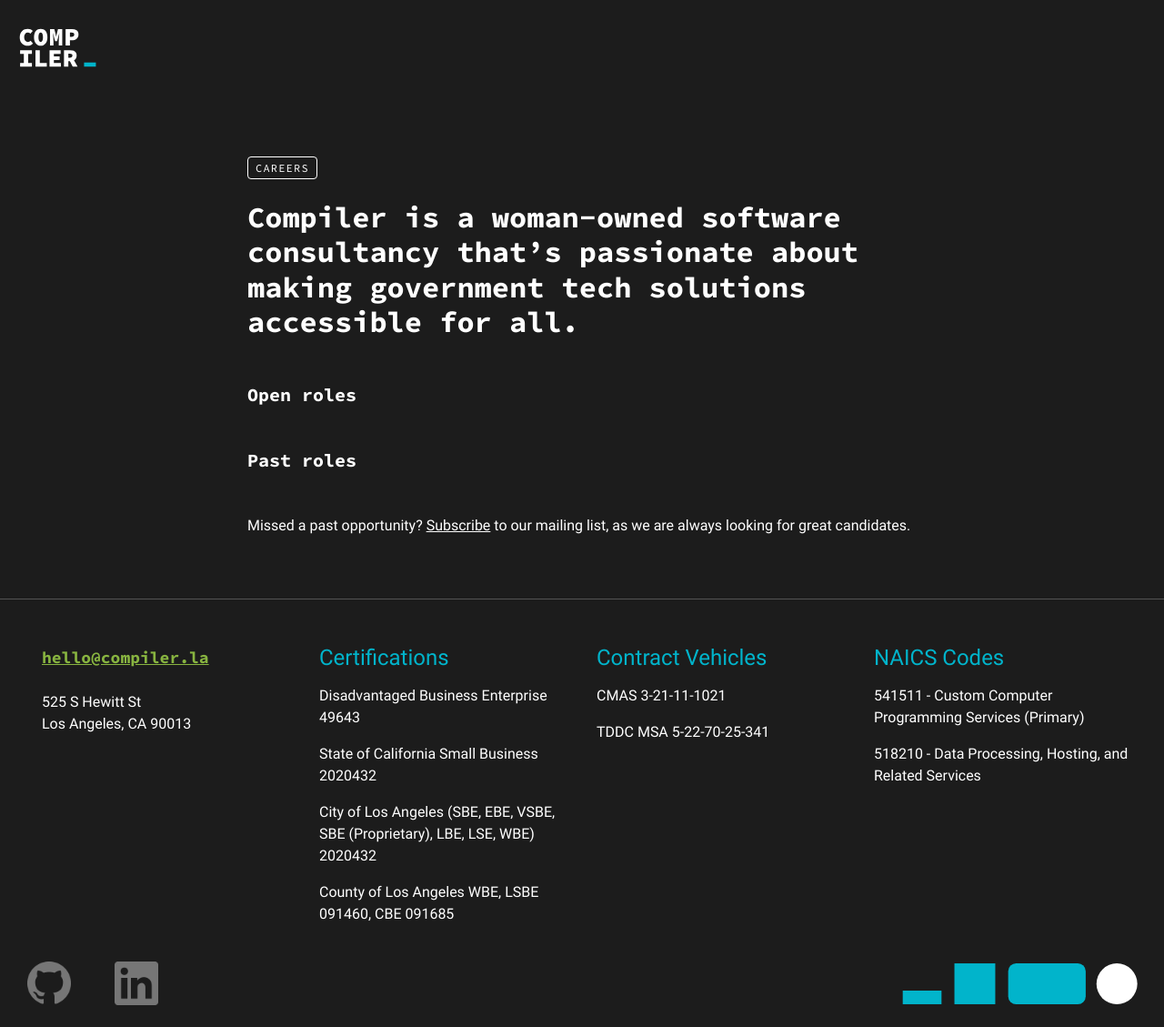
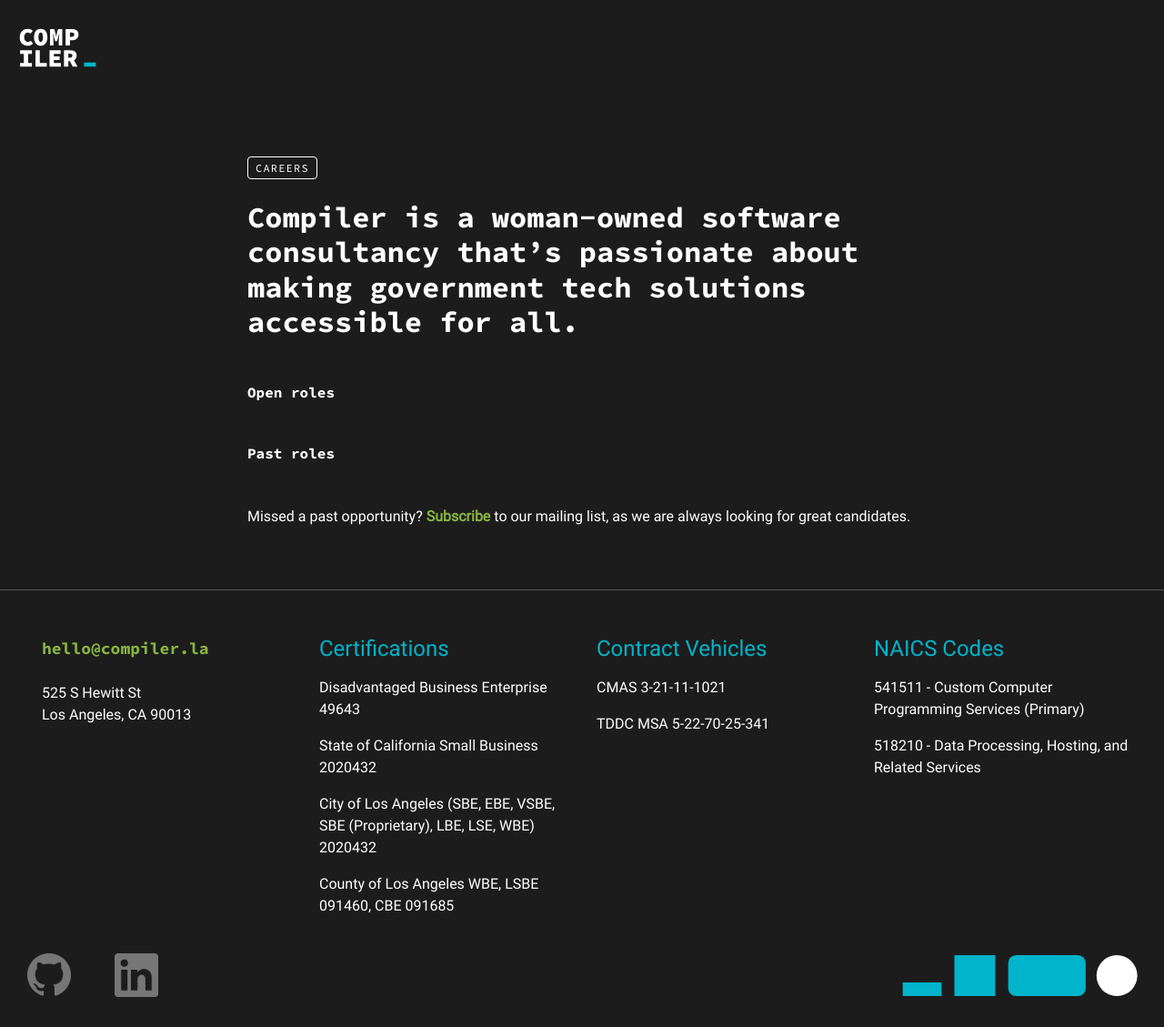
Before and after one commit to compilerla/compiler.la, a Jekyll site: the page built from jobs.html, in a window 1280 px wide. Shown: the whole page at 91% size. Built offline with Jekyll 4.4.1, drawn with Linux system fonts in a browser that asks for light colours.

Commit message:
fix(jobs): links are green, hover underline; h2s are 1rem size

```diff
--- a/jobs.html
+++ b/jobs.html
@@ -9,10 +9,10 @@
             <h1>Compiler is a woman-owned software consultancy that’s passionate about making government tech solutions
                 accessible for all.</h1>
 
-            <h2 class="mt-5 fs-5">Open roles</h2>
+            <h2 class="mt-5 fs-6">Open roles</h2>
             <ul id="open" class="list-unstyled text-decoration-none"></ul>
 
-            <h2 class="mt-5 fs-5">Past roles</h2>
+            <h2 class="mt-5 fs-6">Past roles</h2>
             <ul id="closed" class="list-unstyled"></ul>
 
             <p class="my-5">
--- a/styles/base.css
+++ b/styles/base.css
@@ -48,9 +48,9 @@
 }
 
 a {
-    color: var(--white);
-    text-decoration: underline;
-    transition: 250ms;
+    color: var(--green);
+    text-decoration: none;
+    font-weight: 700;
 }
 
 li>a {
```
